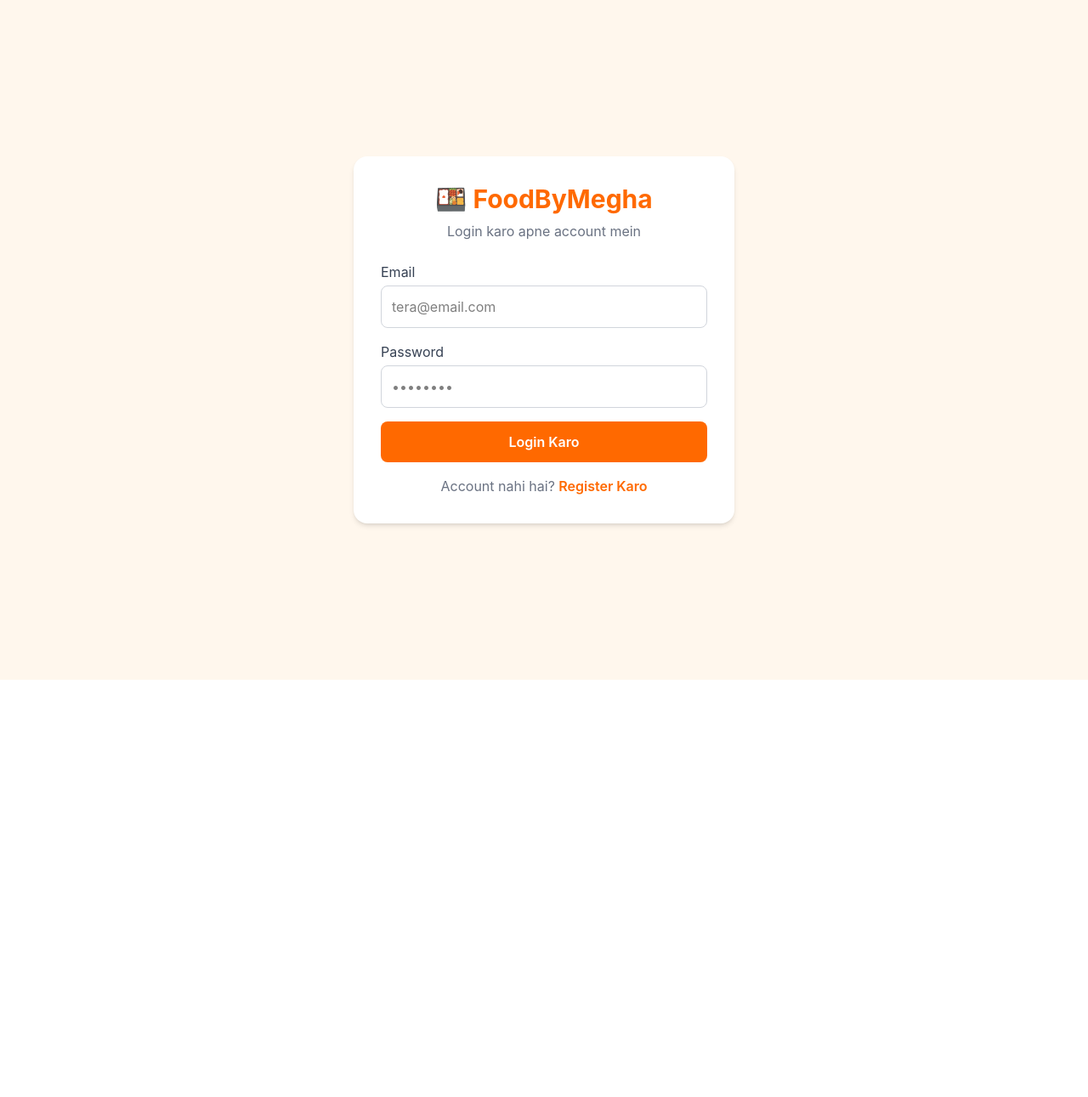
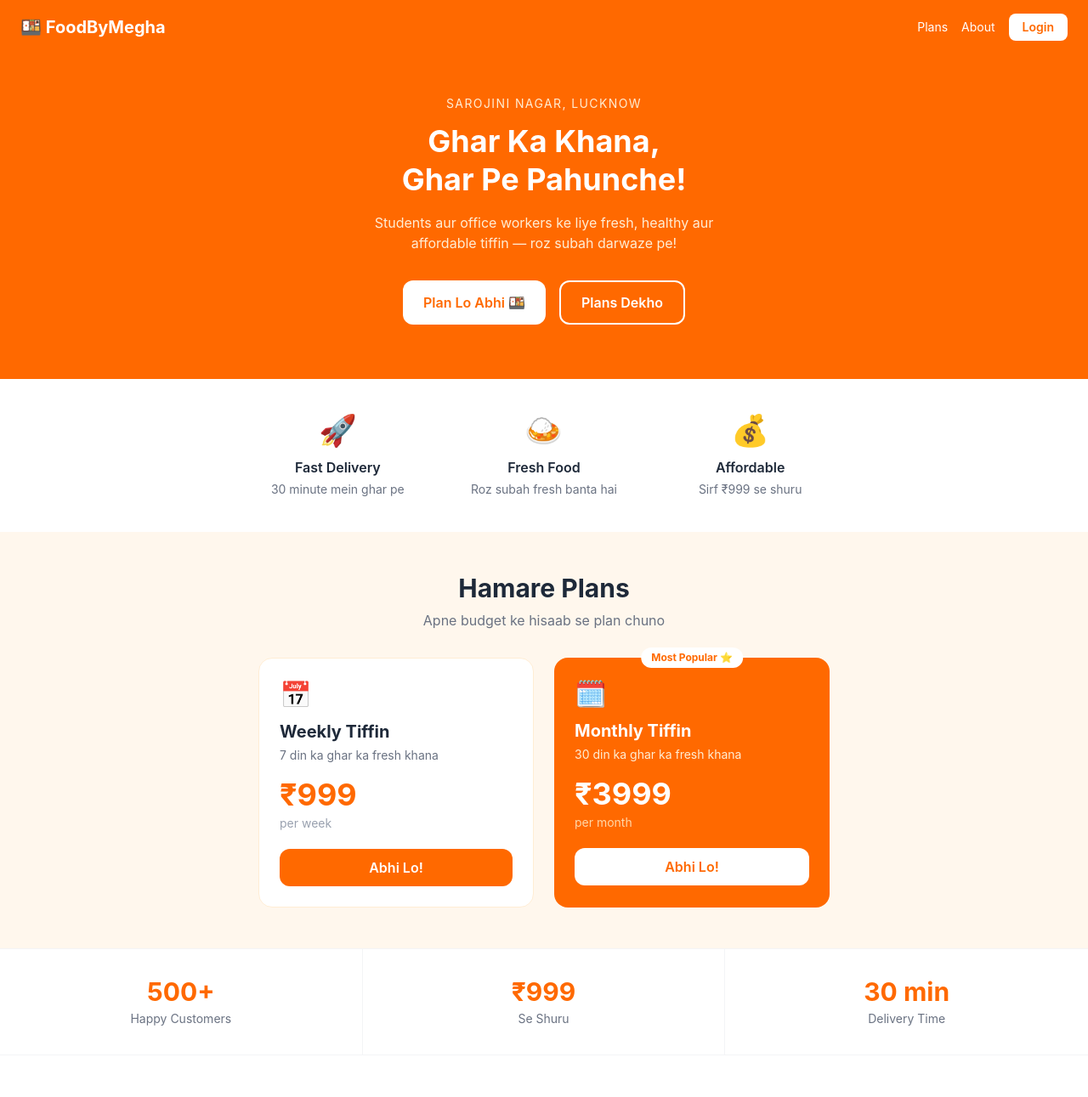
Before and after one commit to FoodByMegha/foodbymegha-frontend, a React (Vite) app: page / in a window 1280 px wide. Before the commit this address led to /login. Shown: the top 1291 px of the page at 85% size. Before the commit the page ends 800 px from the top, so only its background shows below. Built offline with nearby package versions, Linux system fonts and the light colour scheme.

Commit message:
feat: Landing page added

```diff
--- a/src/App.jsx
+++ b/src/App.jsx
@@ -1,4 +1,5 @@
 import { BrowserRouter, Routes, Route, Navigate } from 'react-router-dom'
+import Landing from './pages/Landing'
 import Login from './pages/Login'
 import Register from './pages/Register'
 import Home from './pages/Home'
@@ -12,7 +13,7 @@ function App() {
   return (
     <BrowserRouter>
       <Routes>
-        <Route path="/" element={<Navigate to="/login" />} />
+        <Route path="/" element={<Landing />} />
         <Route path="/login" element={<Login />} />
         <Route path="/register" element={<Register />} />
         <Route path="/home" element={<Home />} />
--- a/src/pages/Landing.jsx
+++ b/src/pages/Landing.jsx
@@ -0,0 +1,186 @@
+import { useNavigate } from 'react-router-dom'
+
+function Landing() {
+  const navigate = useNavigate()
+
+  return (
+    <div className="min-h-screen bg-white">
+
+      {/* Navbar */}
+      <nav className="bg-orange-500 px-6 py-4 flex justify-between items-center">
+        <h1 className="text-xl font-bold text-white">🍱 FoodByMegha</h1>
+        <div className="flex gap-4 items-center">
+          <a href="#plans" className="text-white text-sm hover:opacity-80">Plans</a>
+          <a href="#about" className="text-white text-sm hover:opacity-80">About</a>
+          <button
+            onClick={() => navigate('/login')}
+            className="bg-white text-orange-500 px-4 py-1.5 rounded-lg text-sm font-semibold"
+          >
+            Login
+          </button>
+        </div>
+      </nav>
+
+      {/* Hero */}
+      <div className="bg-orange-500 px-6 pt-12 pb-16 text-center">
+        <p className="text-orange-100 text-sm mb-3 uppercase tracking-widest">
+          Sarojini Nagar, Lucknow
+        </p>
+        <h1 className="text-4xl font-bold text-white leading-tight mb-4">
+          Ghar Ka Khana,<br />Ghar Pe Pahunche!
+        </h1>
+        <p className="text-orange-100 text-base mb-8 max-w-md mx-auto">
+          Students aur office workers ke liye fresh, healthy aur affordable tiffin — roz subah darwaze pe!
+        </p>
+        <div className="flex gap-4 justify-center flex-wrap">
+          <button
+            onClick={() => navigate('/register')}
+            className="bg-white text-orange-500 px-6 py-3 rounded-xl font-semibold"
+          >
+            Plan Lo Abhi 🍱
+          </button>
+
+          <a
+            href="#plans"
+            className="border-2 border-white text-white px-6 py-3 rounded-xl font-semibold"
+          >
+            Plans Dekho
+          </a>
+        </div>
+      </div>
+
+      {/* Features */}
+      <div className="grid grid-cols-3 gap-6 px-8 py-10 max-w-3xl mx-auto">
+        <div className="text-center">
+          <div className="text-4xl mb-3">🚀</div>
+          <h3 className="font-semibold text-gray-800 mb-1">Fast Delivery</h3>
+          <p className="text-gray-500 text-sm">30 minute mein ghar pe</p>
+        </div>
+        <div className="text-center">
+          <div className="text-4xl mb-3">🍛</div>
+          <h3 className="font-semibold text-gray-800 mb-1">Fresh Food</h3>
+          <p className="text-gray-500 text-sm">Roz subah fresh banta hai</p>
+        </div>
+        <div className="text-center">
+          <div className="text-4xl mb-3">💰</div>
+          <h3 className="font-semibold text-gray-800 mb-1">Affordable</h3>
+          <p className="text-gray-500 text-sm">Sirf ₹999 se shuru</p>
+        </div>
+      </div>
+
+      {/* Plans */}
+      <div id="plans" className="bg-orange-50 px-6 py-12">
+        <h2 className="text-3xl font-bold text-center text-gray-800 mb-2">Hamare Plans</h2>
+        <p className="text-center text-gray-500 mb-8">Apne budget ke hisaab se plan chuno</p>
+        <div className="grid grid-cols-1 md:grid-cols-2 gap-6 max-w-2xl mx-auto">
+
+          <div className="bg-white rounded-2xl p-6 border border-orange-100">
+            <div className="text-3xl mb-3">📅</div>
+            <h3 className="text-xl font-bold text-gray-800 mb-1">Weekly Tiffin</h3>
+            <p className="text-gray-500 text-sm mb-4">7 din ka ghar ka fresh khana</p>
+            <p className="text-4xl font-bold text-orange-500 mb-1">₹999</p>
+            <p className="text-gray-400 text-sm mb-5">per week</p>
+            <button
+              onClick={() => navigate('/register')}
+              className="w-full bg-orange-500 text-white py-2.5 rounded-xl font-semibold"
+            >
+              Abhi Lo!
+            </button>
+          </div>
+
+          <div className="bg-orange-500 rounded-2xl p-6 relative">
+            <div className="absolute -top-3 left-1/2 -translate-x-1/2 bg-white text-orange-500 text-xs font-bold px-3 py-1 rounded-full">
+              Most Popular ⭐
+            </div>
+            <div className="text-3xl mb-3">🗓️</div>
+            <h3 className="text-xl font-bold text-white mb-1">Monthly Tiffin</h3>
+            <p className="text-orange-100 text-sm mb-4">30 din ka ghar ka fresh khana</p>
+            <p className="text-4xl font-bold text-white mb-1">₹3999</p>
+            <p className="text-orange-200 text-sm mb-5">per month</p>
+            <button
+              onClick={() => navigate('/register')}
+              className="w-full bg-white text-orange-500 py-2.5 rounded-xl font-semibold"
+            >
+              Abhi Lo!
+            </button>
+          </div>
+
+        </div>
+      </div>
+
+      {/* Stats */}
+      <div className="grid grid-cols-3 border-t border-b border-gray-100">
+        <div className="text-center py-8 border-r border-gray-100">
+          <p className="text-3xl font-bold text-orange-500">500+</p>
+          <p className="text-gray-500 text-sm mt-1">Happy Customers</p>
+        </div>
+        <div className="text-center py-8 border-r border-gray-100">
+          <p className="text-3xl font-bold text-orange-500">₹999</p>
+          <p className="text-gray-500 text-sm mt-1">Se Shuru</p>
+        </div>
+        <div className="text-center py-8">
+          <p className="text-3xl font-bold text-orange-500">30 min</p>
+          <p className="text-gray-500 text-sm mt-1">Delivery Time</p>
+        </div>
+      </div>
+
+      {/* About */}
+      <div id="about" className="px-6 py-12 max-w-2xl mx-auto text-center">
+        <h2 className="text-3xl font-bold text-gray-800 mb-4">
+          Megha Ke Haath Ka Khana 👩‍🍳
+        </h2>
+        <p className="text-gray-500 leading-relaxed">
+          FoodByMegha ek ghar se chalna wali tiffin service hai — jahan Megha roz fresh, healthy aur tasty khana banati hain. Koi preservative nahi, koi artificial flavor nahi — sirf sachcha ghar jaisa khana!
+        </p>
+      </div>
+
+      {/* Reviews */}
+      <div className="bg-orange-50 px-6 py-12">
+        <h2 className="text-3xl font-bold text-center text-gray-800 mb-8">
+          Customers Kya Kehte Hain ⭐
+        </h2>
+        <div className="grid grid-cols-1 md:grid-cols-3 gap-6 max-w-4xl mx-auto">
+          {[
+            { name: 'Rahul S.', review: 'Bahut tasty khana! Bilkul ghar jaisa lagta hai. Roz ka tension khatam!', role: 'Student' },
+            { name: 'Priya M.', review: 'Office ke baad fresh tiffin mile — kya baat hai! Highly recommended!', role: 'Office Worker' },
+            { name: 'Amit K.', review: 'Price bhi sahi, quality ekdum top. Megha didi ka khana best hai!', role: 'Student' },
+          ].map((r, i) => (
+            <div key={i} className="bg-white rounded-2xl p-6">
+              <p className="text-yellow-400 text-lg mb-3">⭐⭐⭐⭐⭐</p>
+              <p className="text-gray-600 text-sm italic mb-4">"{r.review}"</p>
+              <p className="font-semibold text-gray-800 text-sm">{r.name}</p>
+              <p className="text-gray-400 text-xs">{r.role}</p>
+            </div>
+          ))}
+        </div>
+      </div>
+
+      {/* CTA */}
+      <div className="bg-orange-500 px-6 py-14 text-center">
+        <h2 className="text-3xl font-bold text-white mb-3">Aaj Hi Shuru Karo! 🍱</h2>
+        <p className="text-orange-100 mb-8">Pehle din se hi ghar ka swad — register karo abhi!</p>
+        <button
+          onClick={() => navigate('/register')}
+          className="bg-white text-orange-500 px-8 py-3 rounded-xl font-bold text-lg"
+        >
+          Free Mein Register Karo
+        </button>
+      </div>
+
+      {/* Footer */}
+      <footer className="bg-gray-900 px-6 py-8 text-center">
+        <p className="text-white font-bold text-lg mb-1">🍱 FoodByMegha</p>
+        <p className="text-gray-400 text-sm mb-4">Sarojini Nagar, Lucknow</p>
+        <div className="flex justify-center gap-6 mb-4">
+          <button onClick={() => navigate('/login')} className="text-gray-400 text-sm hover:text-white">Login</button>
+          <button onClick={() => navigate('/register')} className="text-gray-400 text-sm hover:text-white">Register</button>
+          <a href="#plans" className="text-gray-400 text-sm hover:text-white">Plans</a>
+        </div>
+        <p className="text-gray-600 text-xs">© 2026 FoodByMegha. All rights reserved.</p>
+      </footer>
+
+    </div>
+  )
+}
+
+export default Landing
```
